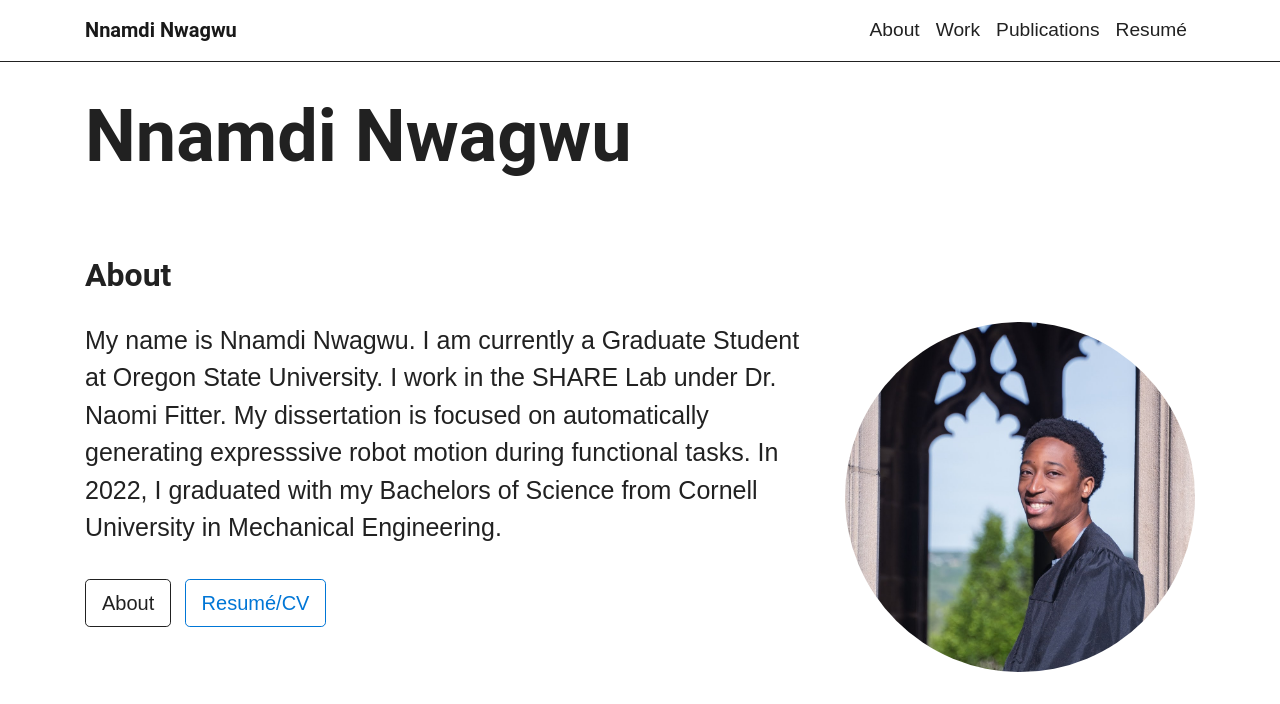
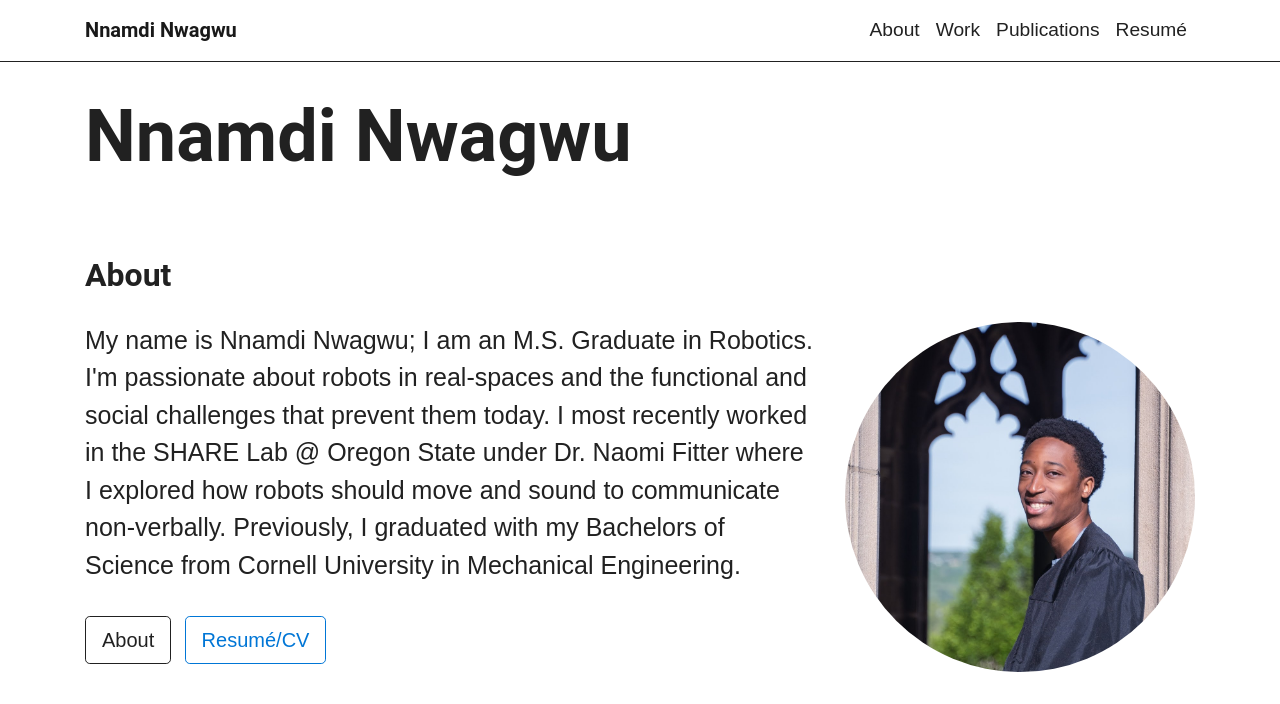
Before and after one commit to nnamd/nnamd.github.io, a Jekyll site: the page built from _pages/index.md, in a window 1280 px wide and 900 px high, cut to the strip 0-704 px from the top of the window. Built offline with Jekyll 4.4.1, drawn with Linux system fonts in a browser that asks for light colours.

Commit message:
about update

```diff
--- a/_pages/index.md
+++ b/_pages/index.md
@@ -5,7 +5,7 @@ description: Everything Nnamdi Nwagwu.
 about-title: About
 about-img: profile_new.jpg
 about-img-alt: Nnamdi Nwagwu
-about-description: My name is Nnamdi Nwagwu. I am currently a Graduate Student at Oregon State University. I work in the SHARE Lab under Dr. Naomi Fitter. My dissertation is focused on automatically generating expresssive robot motion during functional tasks. In 2022, I graduated with my Bachelors of Science from Cornell University in Mechanical Engineering.
+about-description: My name is Nnamdi Nwagwu; I am an M.S. Graduate in Robotics. I'm passionate about robots in real-spaces and the functional and social challenges that prevent them today. I most recently worked in the SHARE Lab @ Oregon State under Dr. Naomi Fitter where I explored how robots should move and sound to communicate non-verbally. Previously, I graduated with my Bachelors of Science from Cornell University in Mechanical Engineering.
 about-link: /about/
 cv-text: Resumé/CV
 cv-link: /resume
```
Also changed, not shown: _pages/about.md (+1 -1 lines).
